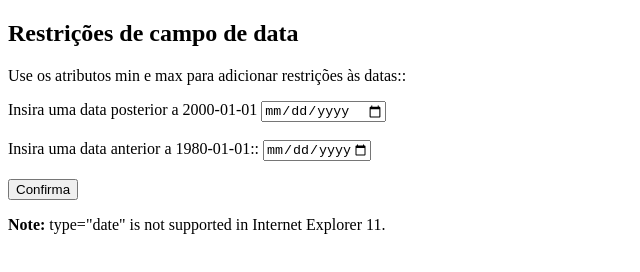
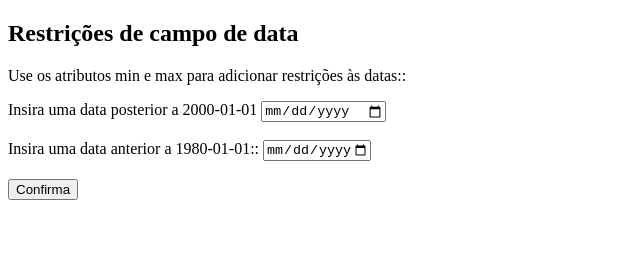
Before and after one commit to Juffranca/Juffran-a.github.io, a plain HTML site: page teste.html in a window 1280 px wide. Shown: the whole page, without its empty margins (0-640 px from the left). Drawn offline with Linux system fonts and the light colour scheme.

Commit message:
Update teste.html

```diff
--- a/teste.html
+++ b/teste.html
@@ -16,7 +16,5 @@
   <input type="submit" value="Confirma">
 </form>
 
-<p><strong>Note:</strong> type="date" is not supported in Internet Explorer 11.</p>
-
 </body>
 </html>
```
